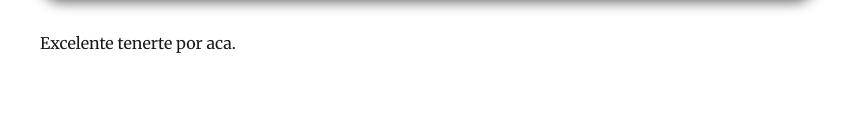
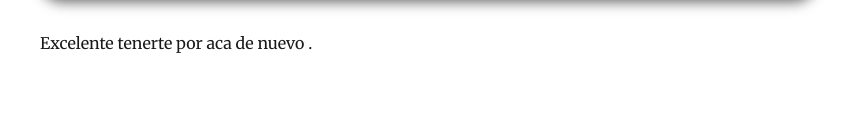
Before and after one commit to ErickRV19/my-blog, a Gatsby site: page / in a window 1280 px wide. Shown: the part 239-352 px from the top of the page, without its empty margins (212-1067 px from the left). Built offline with nearby package versions, Linux system fonts and the light colour scheme; Gatsby itself is replaced by a stand-in of ours; some packages are replaced by stand-ins of ours.

Commit message:
AOS deploy

```diff
--- a/src/pages/index.js
+++ b/src/pages/index.js
@@ -16,7 +16,7 @@ const BlogIndex = ({ data, location }) => {
   return (
     <Layout location={location} title={siteTitle}>
       <div data-aos="fade-up" className="info">
-        Excelente tenerte por aca.
+        Excelente tenerte por aca de nuevo .
       </div>
       <SEO title="" />
       {posts.map(({ node }) => {
```
